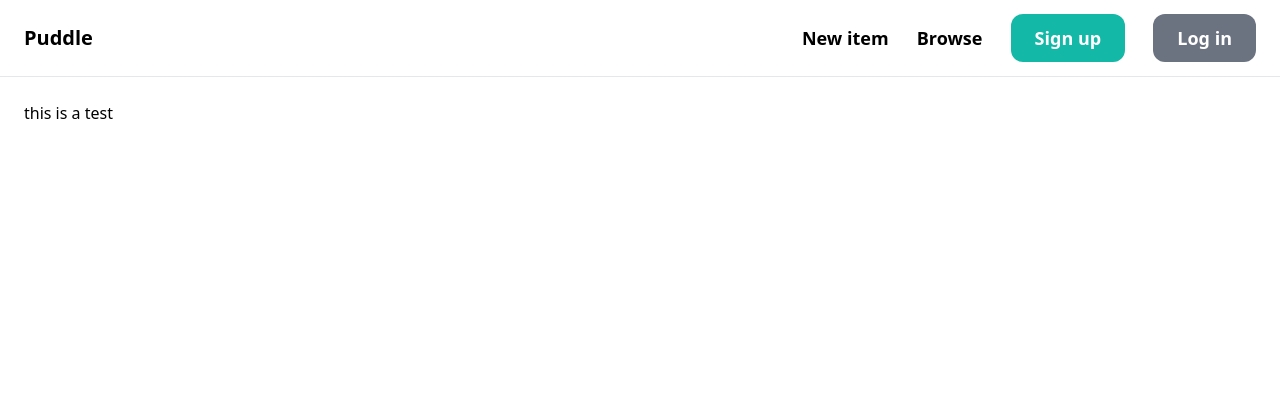
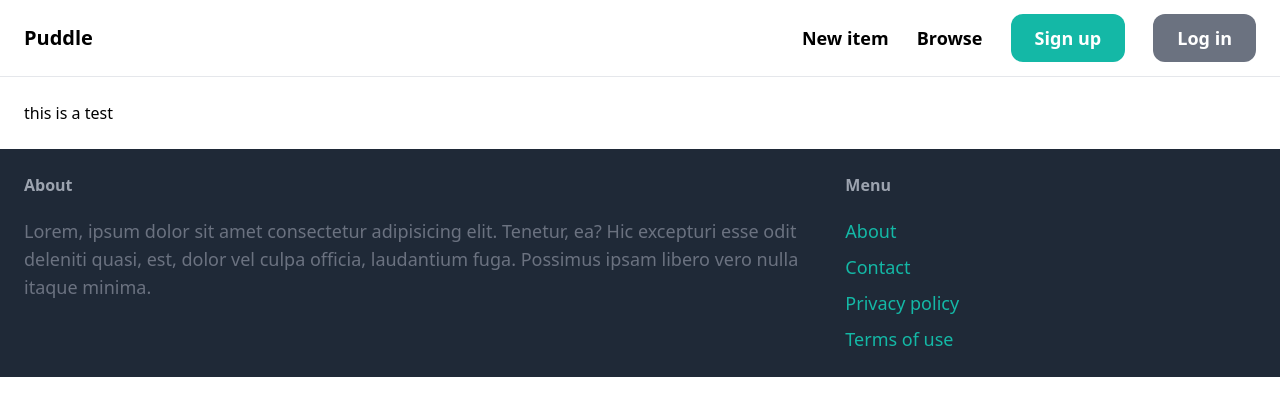
Before and after one commit to kikutan-day65/marketplace-django, a Django app: page / in a window 1280 px wide. Shown: the top 416 px of the page. Run offline with Django 4.2, Linux system fonts and the light colour scheme; some libraries are stand-ins or nearby versions.

Commit message:
create a footer in base.html

```diff
--- a/core/templates/core/base.html
+++ b/core/templates/core/base.html
@@ -27,5 +27,22 @@
         {% endblock content %}
     </div>
 
+    <footer class="py-6 px-6 flex justify-between bg-gray-800">
+        <div class="w-2/3 pr-10">
+            <h3 class="mb-5 font-semibold text-gray-400">About</h3>
+
+            <p class="text-lg text-gray-500">Lorem, ipsum dolor sit amet consectetur adipisicing elit. Tenetur, ea? Hic excepturi esse odit deleniti quasi, est, dolor vel culpa officia, laudantium fuga. Possimus ipsam libero vero nulla itaque minima.</p>
+        </div>
+        <div class="w-1/3">
+            <h3 class="mb-5 font-semibold text-gray-400">Menu</h3>
+
+            <ul class="space-y-2">
+                <li><a href="#" class="text-lg text-teal-500 hover:text-teal-700">About</a></li>
+                <li><a href="#" class="text-lg text-teal-500 hover:text-teal-700">Contact</a></li>
+                <li><a href="#" class="text-lg text-teal-500 hover:text-teal-700">Privacy policy</a></li>
+                <li><a href="#" class="text-lg text-teal-500 hover:text-teal-700">Terms of use</a></li>
+            </ul>
+        </div>
+    </footer>
 </body>
 </html>
```
